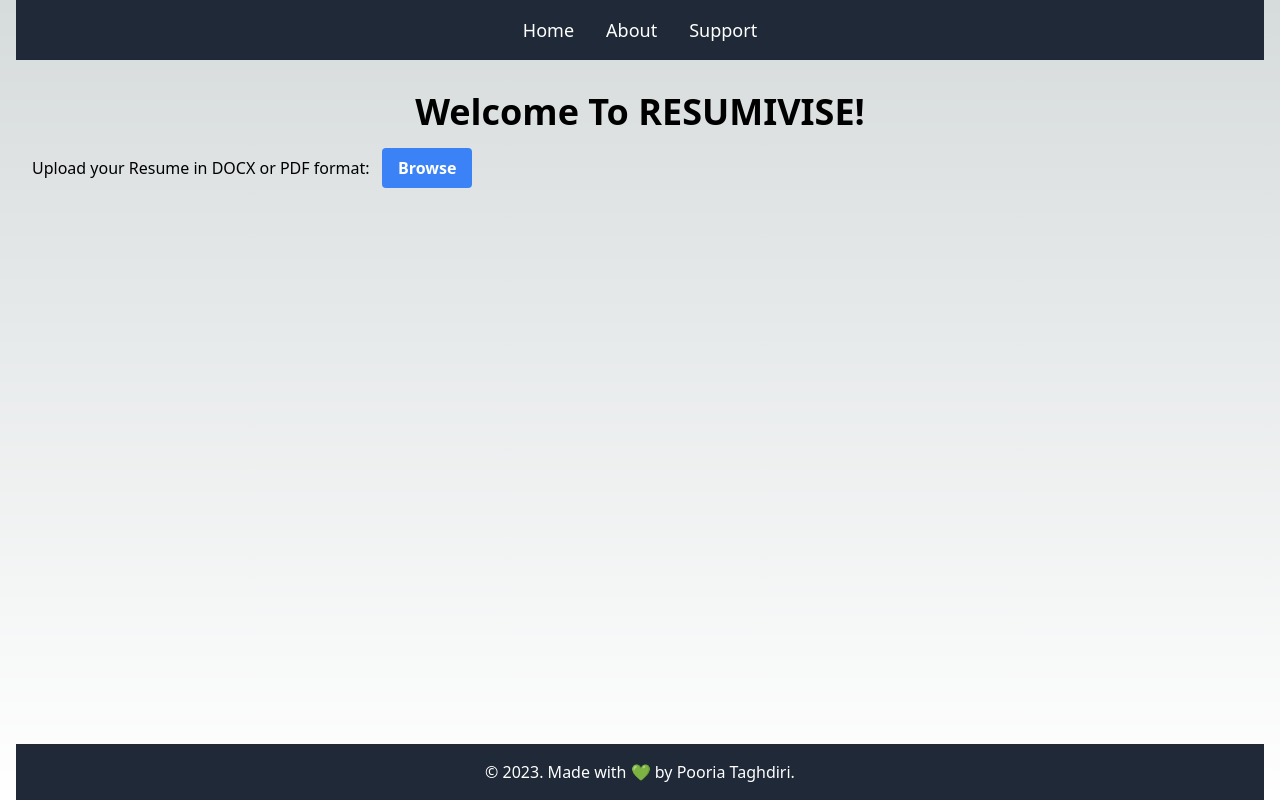
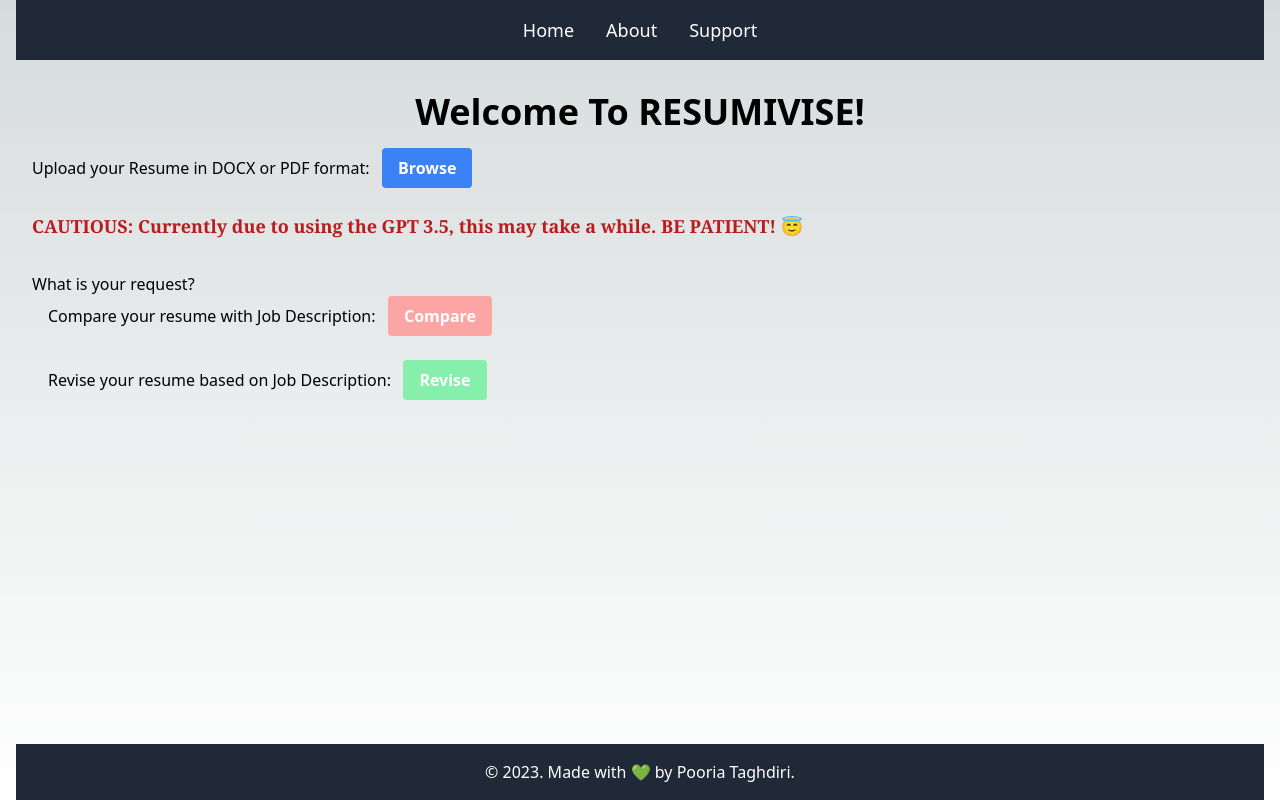
Before and after one commit to PooriaT/Resumivise, a Next.js app in the folder frontend/: page / in a window 1280 px wide. Built offline with nearby package versions, Linux system fonts and the light colour scheme; no server answers.

Commit message:
Home page view

```diff
--- a/frontend/app/page.tsx
+++ b/frontend/app/page.tsx
@@ -2,27 +2,58 @@
 "use client";
 import React, { useState, useEffect, useRef } from 'react';
 import { getFastApiData } from '@/src/utils/fastapiCall';
-import axios, { AxiosResponse }  from 'axios';
+import { AxiosResponse }  from 'axios';
 
 export default function Home() {
-  const [apiData, setApiData] = useState<string | null>(null);
-  const hasEffectRun = useRef(false);
+  const [compareData, setCompareData] = useState<string | null>(null);
+  const [reviseData, setReviseData] = useState<string | null>(null);
+  const [loadingCompare, setLoadingCompare] = useState(false);
+  const [loadingRevise, setLoadingRevise] = useState(false);
+  // const hasEffectRun = useRef(false);
 
-  useEffect(() => {
-    if (!hasEffectRun.current) {
-      const fetchDataFromApi = async () => {
+  const handleCompareClick = async () => {
     try {
+      setLoadingCompare(true);
       const response: AxiosResponse = await getFastApiData('compare_resume');
-          setApiData(response.data);
+      setCompareData(response.data);
     } catch (error) {
       console.error('API Error:', error);
+    } finally {
+      setLoadingCompare(false);
     }
   };
 
-      fetchDataFromApi();
-      hasEffectRun.current = true;
+  const handleReviseClick = async () => {
+    try {
+      setLoadingRevise(true);
+      const response: AxiosResponse = await getFastApiData('revise_resume');
+      setReviseData(response.data);
+    } catch (error) {
+      console.error('API Error:', error);
+    } finally {
+      setLoadingRevise(false);
     }
-  }, []);
+  };
+
+  // useEffect(() => {
+  //   if (!hasEffectRun.current) {
+  //     const fetchDataFromApi = async () => {
+  //       try {
+  //         const responseCompare: AxiosResponse = await getFastApiData('compare_resume');
+  //         const responseRevise: AxiosResponse = await getFastApiData('revise_resume');
+  //         setCompareData(responseCompare.data);
+  //         setReviseData(responseRevise.data);
+  //       } catch (error) {
+  //         console.error('API Error:', error);
+  //       }
+  //     };
+
+  //     fetchDataFromApi();
+  //     hasEffectRun.current = true;
+  //   }
+  // }, []);
+
+
 
   return (
     <div className="container mx-auto mt-8 flex-grow">
@@ -34,20 +65,50 @@
         </button>
       </p>
 
-      {apiData && (
+      <p className='container mx-auto px-4 pb-8 text-red-700 font-serif text-lg font-bold'>
+        CAUTIOUS: Currently due to using the GPT 3.5, this may take a while. BE PATIENT! 😇
+      </p>
+
+      <p className='container mx-auto px-4 pb-6'>
+        What is your request?
+        <ul>
+          <li className='container mx-auto px-4 pb-6'>
+            Compare your resume with Job Description:  &nbsp;&nbsp;
+            <button
+              className={`bg-red-300 hover:bg-red-700 text-white font-bold py-2 px-4 rounded ${loadingCompare ? 'opacity-50 cursor-not-allowed' : ''}`}
+              onClick={handleCompareClick}
+              disabled={loadingCompare}
+            >
+              {loadingCompare ? 'Comparing...' : 'Compare'}
+            </button>
+          </li>
+          <li className='container mx-auto px-4 pb-6'>
+            Revise your resume based on Job Description:  &nbsp;&nbsp;
+            <button
+              className={`bg-green-300 hover:bg-green-700 text-white font-bold py-2 px-4 rounded ${loadingRevise ? 'opacity-50 cursor-not-allowed' : ''}`}
+              onClick={handleReviseClick}
+              disabled={loadingRevise}
+            >
+              {loadingRevise ? 'Revising...' : 'Revise'}
+            </button>
+          </li>
+        </ul>
+      </p>
+
+      {compareData && (
         <div className='container mx-auto px-4 py-4'>
           <h2 className="px-2 pb-2">Here is the comparison of your resume with Job Description:</h2>
           <div className='box-content px-4 border-4 rounded-lg border-rose-500 border-black bg-gray-400'>
-            <p className='px-4 py-4 font-mono text-black'>{apiData}</p>
+            <p className='px-4 py-4 font-mono text-black'>{compareData}</p>
           </div>
         </div>
       )}
 
-      {apiData && (
+      {reviseData && (
         <div className='container mx-auto px-4 py-4'>
           <h2 className="px-2 pb-2">Here is the your tailored resume based on the Job Description:</h2>
           <div className='box-content px-4 border-4 rounded-lg border-rose-500 border-black bg-gray-400'>
-            <p className='px-4 py-4 font-mono text-black'>{apiData}</p>
+            <p className='px-4 py-4 font-mono text-black'>{reviseData}</p>
           </div>
         </div>
       )}
```
Also changed, not shown: 2 other files (tests, documents, lock files or other folders). Lines whose indentation alone changed are shown as unchanged.
